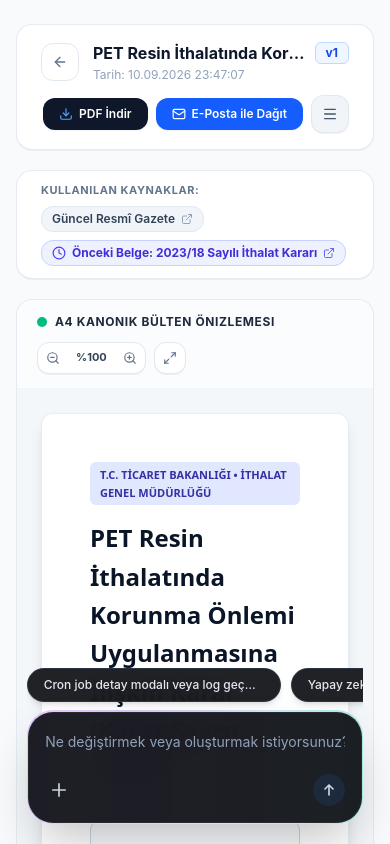
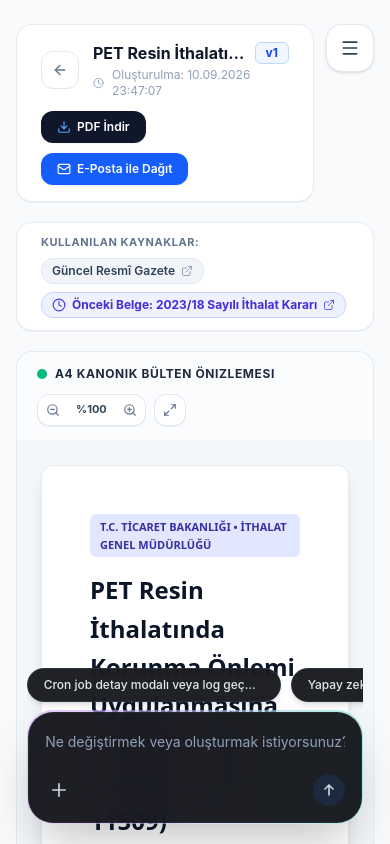
Before and after one commit to ozkan-atez/atez-mevzuat-web-app, a React (Vite) app in the folder frontend/: page /reports/1 in a window 390 px wide. Shown: the top 844 px of the page. Built offline with nearby package versions, Linux system fonts and the light colour scheme; no server answers.

Commit message:
feat(ui): place hamburger menu outside and to the right of the hero/header cards with matching rounded-3xl radius and color

```diff
--- a/frontend/src/components/layout/GlobalNavMenu.tsx
+++ b/frontend/src/components/layout/GlobalNavMenu.tsx
@@ -43,26 +43,26 @@ export function GlobalNavMenu({ variant = 'hero' }: Props) {
   const buttonClasses =
     variant === 'hero'
       ? isMenuOpen
-        ? 'bg-blue-600 text-white border-blue-400/40 rotate-90 scale-105 shadow-md shadow-blue-900/40'
-        : 'bg-slate-800/80 hover:bg-slate-700/80 border-slate-700 text-slate-200 hover:text-white hover:border-slate-500 active:scale-95 shadow-sm'
+        ? 'bg-blue-600 text-white border-blue-400/50 rotate-90 scale-105 shadow-xl shadow-blue-900/40'
+        : 'bg-[#0d1d36]/95 hover:bg-[#122442] border-[#1e3252] hover:border-slate-500 text-slate-200 hover:text-white active:scale-95 shadow-xl shadow-black/20 backdrop-blur-xl'
       : isMenuOpen
-      ? 'bg-blue-600 text-white border-blue-400/40 rotate-90 scale-105 shadow-md shadow-blue-500/20'
-      : 'bg-slate-100 hover:bg-slate-200/90 border-slate-200 text-slate-600 hover:text-slate-900 active:scale-95 shadow-2xs';
+      ? 'bg-blue-600 text-white border-blue-400/50 rotate-90 scale-105 shadow-md shadow-blue-500/20'
+      : 'bg-white hover:bg-slate-50 border-slate-200/90 hover:border-slate-300 text-slate-700 hover:text-slate-900 active:scale-95 shadow-sm hover:shadow-md';
 
   return (
     <>
       <div ref={menuRef} className="relative inline-flex items-center">
-        {/* Buton: Yanındaki buton ile aynı radius (rounded-xl), aynı yükseklik (38px) ve uyumlu renk */}
+        {/* Buton: Kartın dışında ve sağında, kart ile aynı radius (rounded-3xl), uyumlu boyut ve renk */}
         <button
           type="button"
           onClick={() => setIsMenuOpen(!isMenuOpen)}
-          className={`w-[38px] h-[38px] rounded-xl flex items-center justify-center transition-all duration-150 cursor-pointer border ${buttonClasses}`}
+          className={`w-12 h-12 sm:w-14 sm:h-14 rounded-2xl sm:rounded-3xl flex items-center justify-center transition-all duration-200 cursor-pointer border ${buttonClasses}`}
           title="Hızlı Menü"
         >
           {isMenuOpen ? (
-            <X className="w-4 h-4" />
+            <X className="w-5 h-5" />
           ) : (
-            <Menu className="w-4 h-4" />
+            <Menu className="w-5 h-5" />
           )}
         </button>
 
--- a/frontend/src/features/dashboard/Dashboard.tsx
+++ b/frontend/src/features/dashboard/Dashboard.tsx
@@ -36,8 +36,9 @@ export function Dashboard() {
 
   return (
     <div className="space-y-8">
-      {/* Hero Section */}
-      <section className="hero-gradient rounded-3xl p-6 sm:p-10 lg:p-12 text-white shadow-2xl border border-[#1a2e4d] relative overflow-hidden" data-purpose="hero-banner">
+      {/* Hero Section & Dışında Sağında Yer Alan Hızlı Menü */}
+      <div className="flex items-start gap-3 sm:gap-4">
+        <section className="flex-1 min-w-0 hero-gradient rounded-3xl p-6 sm:p-10 lg:p-12 text-white shadow-2xl border border-[#1a2e4d] relative overflow-hidden" data-purpose="hero-banner">
           {/* Ambient light effect */}
           <div className="absolute -right-20 -top-20 w-96 h-96 bg-blue-500/10 rounded-full blur-3xl pointer-events-none"></div>
 
@@ -52,8 +53,8 @@ export function Dashboard() {
               <span>Sistem Aktif & İzlemede</span>
             </div>
 
-          {/* Hero Actions: Yeni Tarama Başlat ve sağında uyumlu radius/renkli Hızlı Menü */}
-          <div className="flex items-center gap-2.5 relative z-10">
+            {/* Hero Actions: Yalnızca Yeni Tarama Başlat (İçeride) */}
+            <div className="flex items-center gap-3 relative z-10">
               <button
                 onClick={() => setIsTriggerOpen(true)}
                 className="inline-flex items-center gap-2 px-4 py-2 rounded-xl text-sm font-semibold text-white bg-blue-600 hover:bg-blue-500 border border-blue-400/30 transition duration-150 active:scale-95 shadow-lg shadow-blue-900/40 cursor-pointer"
@@ -64,7 +65,6 @@ export function Dashboard() {
                 </svg>
                 <span>Yeni Tarama Başlat</span>
               </button>
-            <GlobalNavMenu variant="hero" />
             </div>
           </div>
 
@@ -165,6 +165,12 @@ export function Dashboard() {
           </div>
         </div>
       </section>
+
+      {/* Hızlı Menü (Hero'nun DIŞINDA ve SAĞINDA yer alan bileşen) */}
+      <div className="shrink-0 sticky top-6 z-30">
+        <GlobalNavMenu variant="hero" />
+      </div>
+    </div>
 
       {/* KPI Metrics Section */}
       <section className="grid grid-cols-1 sm:grid-cols-2 lg:grid-cols-4 gap-4 sm:gap-6" data-purpose="kpi-overview">
--- a/frontend/src/features/reports/ReportDetail.tsx
+++ b/frontend/src/features/reports/ReportDetail.tsx
@@ -239,8 +239,9 @@ export function ReportDetail() {
 
   return (
     <div className="space-y-5 max-w-5xl mx-auto w-full pb-16">
-      {/* 1. Üst Bar: Navigasyon ve Başlık */}
-      <div className="flex flex-col sm:flex-row sm:items-center justify-between gap-3 bg-white px-6 py-4 rounded-2xl border border-slate-200/80 shadow-2xs">
+      {/* 1. Üst Bar: Navigasyon ve Başlık & Dışında Sağında Hızlı Menü */}
+      <div className="flex items-start gap-3">
+        <div className="flex-1 min-w-0 flex flex-col sm:flex-row sm:items-center justify-between gap-3 bg-white px-6 py-4 rounded-2xl border border-slate-200/80 shadow-2xs">
           <div className="flex items-center gap-3.5 min-w-0">
             <Link
               to={report.run?.id ? `/runs/${report.run.id}` : "/"}
@@ -258,14 +259,20 @@ export function ReportDetail() {
                   v{report.version || 1}
                 </span>
               </div>
-            <p className="text-xs text-slate-400 mt-0.5">
-              Tarih: {new Date(report.createdAt).toLocaleString("tr-TR")}
+              <p className="text-xs text-slate-400 mt-0.5 flex items-center gap-2">
+                <Clock className="w-3 h-3 text-slate-400" />
+                <span>
+                  Oluşturulma:{" "}
+                  {new Date(report.createdAt).toLocaleString("tr-TR")}
+                </span>
               </p>
             </div>
           </div>
 
-        <div className="flex items-center gap-2 self-end sm:self-center shrink-0">
+          {/* Aksiyon Butonları (Kartın İçinde) */}
+          <div className="flex items-center gap-2.5 flex-wrap">
             <button
+              type="button"
               onClick={handleDownloadPdf}
               disabled={isDownloadingPdf}
               className="inline-flex items-center gap-1.5 px-4 py-2 bg-slate-900 hover:bg-slate-800 disabled:opacity-60 text-white text-xs font-semibold rounded-xl shadow-xs transition-colors cursor-pointer"
@@ -286,7 +293,11 @@ export function ReportDetail() {
               <Mail className="w-3.5 h-3.5" />
               <span>E-Posta ile Dağıt</span>
             </button>
+          </div>
+        </div>
 
+        {/* Hızlı Menü (Kartın DIŞINDA ve SAĞINDA) */}
+        <div className="shrink-0">
           <GlobalNavMenu variant="light" />
         </div>
       </div>
--- a/frontend/src/features/runs/RunDetail.tsx
+++ b/frontend/src/features/runs/RunDetail.tsx
@@ -297,7 +297,9 @@ export function RunDetail() {
   return (
     <div className="space-y-6 w-full pb-10">
       {/* 1. Üst Bar & Bilgi */}
-      <div className="flex flex-col sm:flex-row sm:items-center justify-between gap-4 bg-white p-5 rounded-2xl border border-slate-200 shadow-xs">
+      {/* 1. Üst Bar: Navigasyon ve Başlık & Dışında Sağında Hızlı Menü */}
+      <div className="flex items-start gap-3">
+        <div className="flex-1 min-w-0 flex flex-col sm:flex-row sm:items-center justify-between gap-4 bg-white p-5 rounded-2xl border border-slate-200 shadow-xs">
           <div className="flex items-center gap-3">
             <Link
               to="/"
@@ -327,7 +329,20 @@ export function RunDetail() {
             </div>
           </div>
 
-        <div className="flex items-center gap-3">
+          {/* Varsa Rapor Butonu (Kartın içinde) */}
+          {run.reports && run.reports.length > 0 && (
+            <Link
+              to={`/reports/${run.reports[0].id}`}
+              className="inline-flex items-center gap-2 px-4 py-2 rounded-xl text-xs font-semibold text-white bg-blue-600 hover:bg-blue-500 transition-colors shadow-xs"
+            >
+              <FileText className="w-3.5 h-3.5" />
+              <span>Rapor</span>
+            </Link>
+          )}
+        </div>
+
+        {/* Hızlı Menü (Kartın DIŞINDA ve SAĞINDA) */}
+        <div className="shrink-0">
           <GlobalNavMenu variant="light" />
         </div>
       </div>
```
Lines whose indentation alone changed are shown as unchanged.
